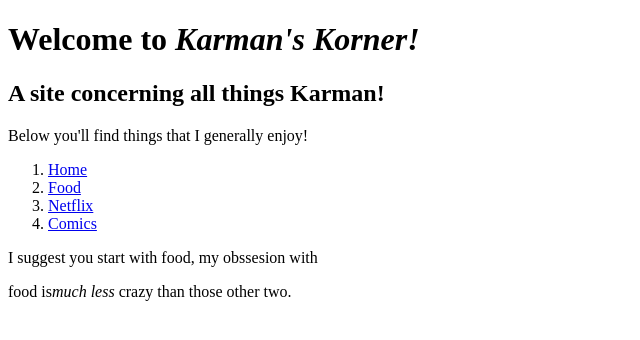
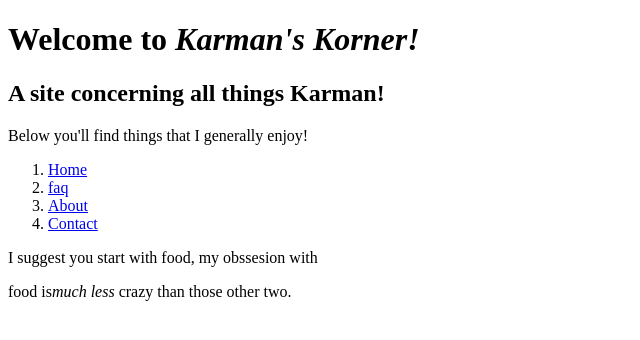
Before and after one commit to karbagekid/karbagekid.github.io, a plain HTML site: page index.html in a window 1280 px wide. Shown: the full height of the page, 0-640 px from the left. Drawn offline with Linux system fonts and the light colour scheme.

Commit message:
fixing homepage (4)

```diff
--- a/index.html
+++ b/index.html
@@ -14,9 +14,9 @@
 	<ol>
 		<nav>
 			<li><a href="/">Home</a></li>
-			<li><a href="/karmans_corner/food">Food</a></li>
-			<li><a href="/about">Netflix</a></li>
-			<li><a href="/contact">Comics</a></li>
+			<li><a href="/faq">faq</a></li>
+			<li><a href="/about">About</a></li>
+			<li><a href="/contact">Contact</a></li>
 
 		</nav>
 	</ol>
```
